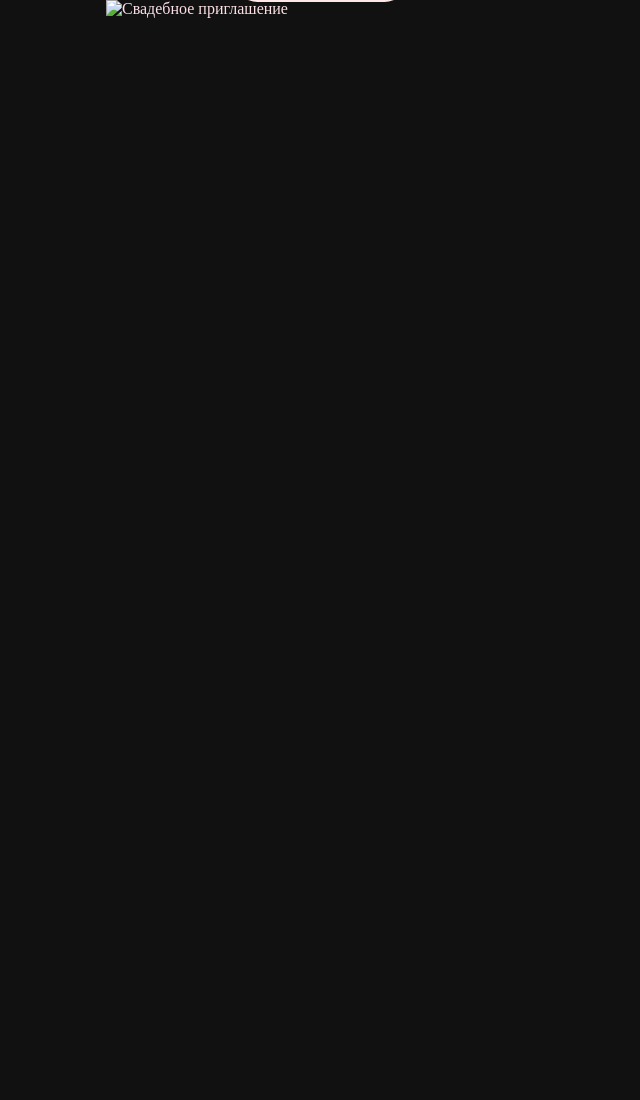
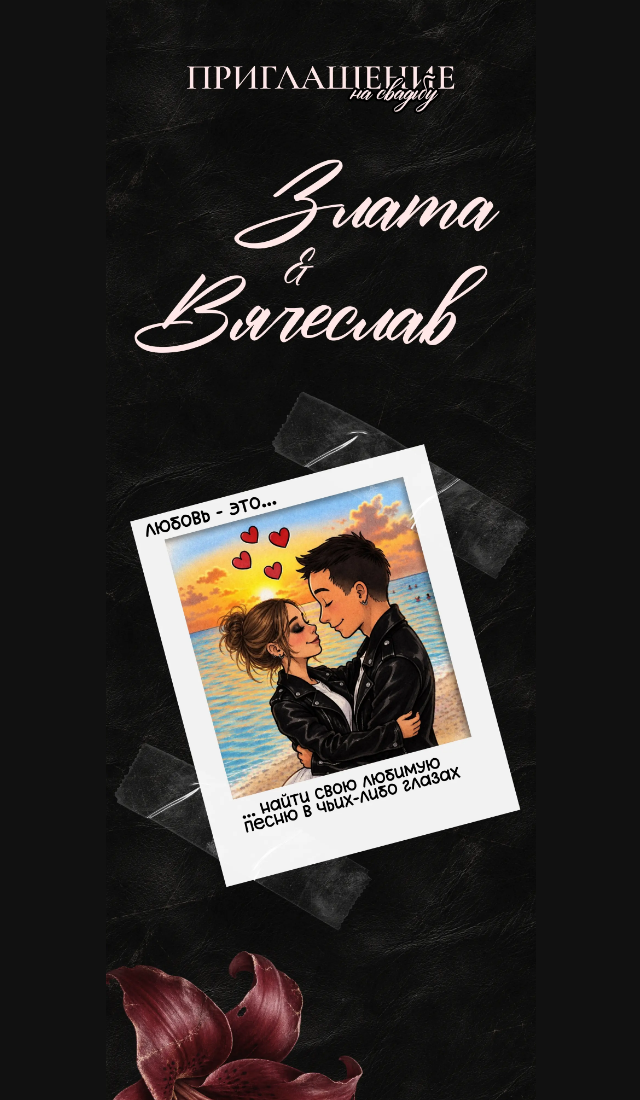
Before and after one commit to asmmirnn/zlata-vyacheslav-wedding, a plain HTML site: page index.html in a window 1280 px wide. Shown: the top 1100 px of the page, without its empty margins (319-959 px from the left). Before the commit the page ends 800 px from the top, so only its background shows below. Drawn offline with Linux system fonts and the light colour scheme.

Commit message:
Update index.html

```diff
--- a/index.html
+++ b/index.html
@@ -16,7 +16,7 @@
 <main class="invitation">
 
     <!-- Фон приглашения -->
-    <img src="invitation.png"
+    <img src="invitation.webp"
          alt="Свадебное приглашение"
          class="invitation-image">
 
```
